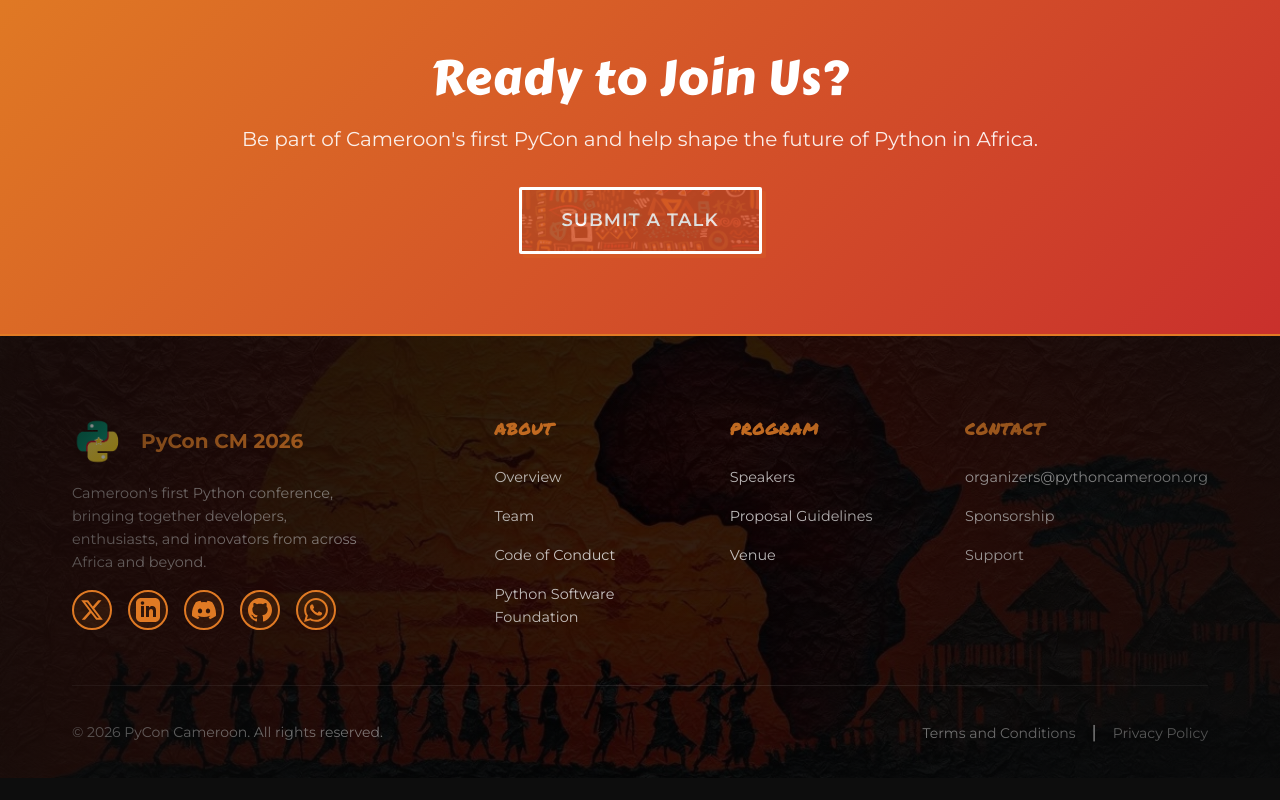
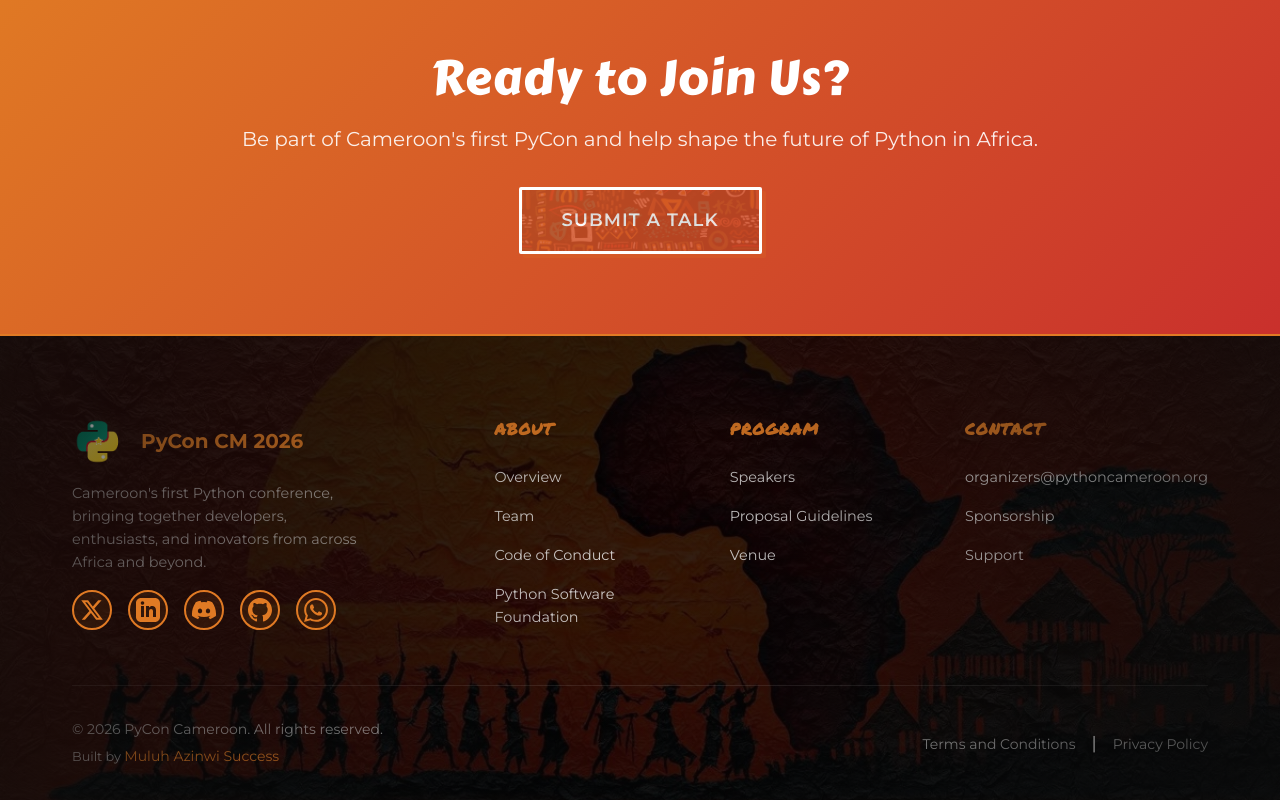
Before and after one commit to pythoncameroon/PyCon_Cameroon_2026, a React (Vite) app: page / in a window 1280 px wide. Shown: the part 2731-3531 px from the top of the page. Before the commit the page ends 3509 px from the top, so only its background shows below. Built offline with nearby package versions, Linux system fonts and the light colour scheme.

Commit message:
docs: add footer attribution for Muluh Azinwi Success

```diff
--- a/src/components/Footer.jsx
+++ b/src/components/Footer.jsx
@@ -83,7 +83,12 @@
                 </div>
 
                 <div className="footer-bottom">
-                    <p>© 2026 PyCon Cameroon. All rights reserved.</p>
+                    <div>
+                        <p>© 2026 PyCon Cameroon. All rights reserved.</p>
+                        <p style={{ fontSize: '0.8rem', marginTop: '5px' }}>
+                            Built by <a href="https://github.com/azilmuluh" target="_blank" rel="noopener noreferrer" style={{ color: 'var(--color-orange)' }}>Muluh Azinwi Success</a>
+                        </p>
+                    </div>
                     <div>
                         <Link to="/terms">Terms and Conditions</Link>
                         <span style={{ margin: '0 var(--spacing-sm)' }}>|</span>
```
